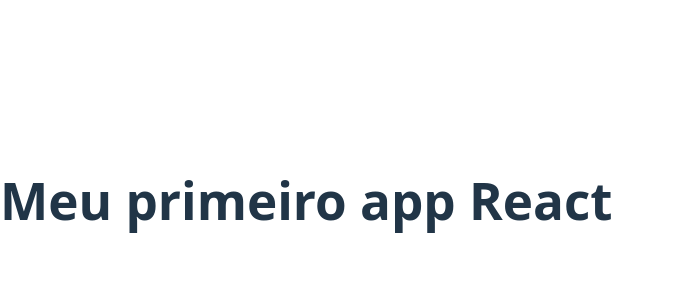
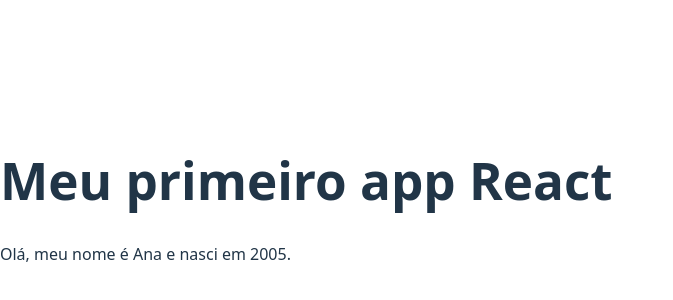
Before and after one commit to lucasfernandopinto/TADS2025-React, a React (Vite) app in the folder 2BATV01/meu-primeiro-app-react/: page / in a window 1280 px wide. Shown: the part 200-500 px from the top of the page, without its empty margins (0-673 px from the left). Built offline with nearby package versions, Linux system fonts and the light colour scheme.

Commit message:
Exerrcicio 02

```diff
--- a/2BATV01/meu-primeiro-app-react/src/App.tsx
+++ b/2BATV01/meu-primeiro-app-react/src/App.tsx
@@ -3,6 +3,11 @@
 
 // cria um componente chamado 'App'.
 function App() {
+  // declaração da variável 'nome' com o valor "Ana".
+  const nome = "Ana";
+  // declaração da variável 'anoNascimento' com o valor 2005.
+  const anoNascimento = 2005;
+
   // contém o que será renderizado na tela.
   return (
     <>
@@ -10,6 +15,11 @@
        // exibe o texto "Meu primeiro app React" na página.
       }
       <h1>Meu primeiro app React</h1>
+      {
+      // define um paragrafo <p> que escreve "Olá, meu nome é Ana e nasci em 2005"
+      <p>Olá, meu nome é {nome} e nasci em {anoNascimento}.</p>
+      }
+
     </>
   );
 }
```
